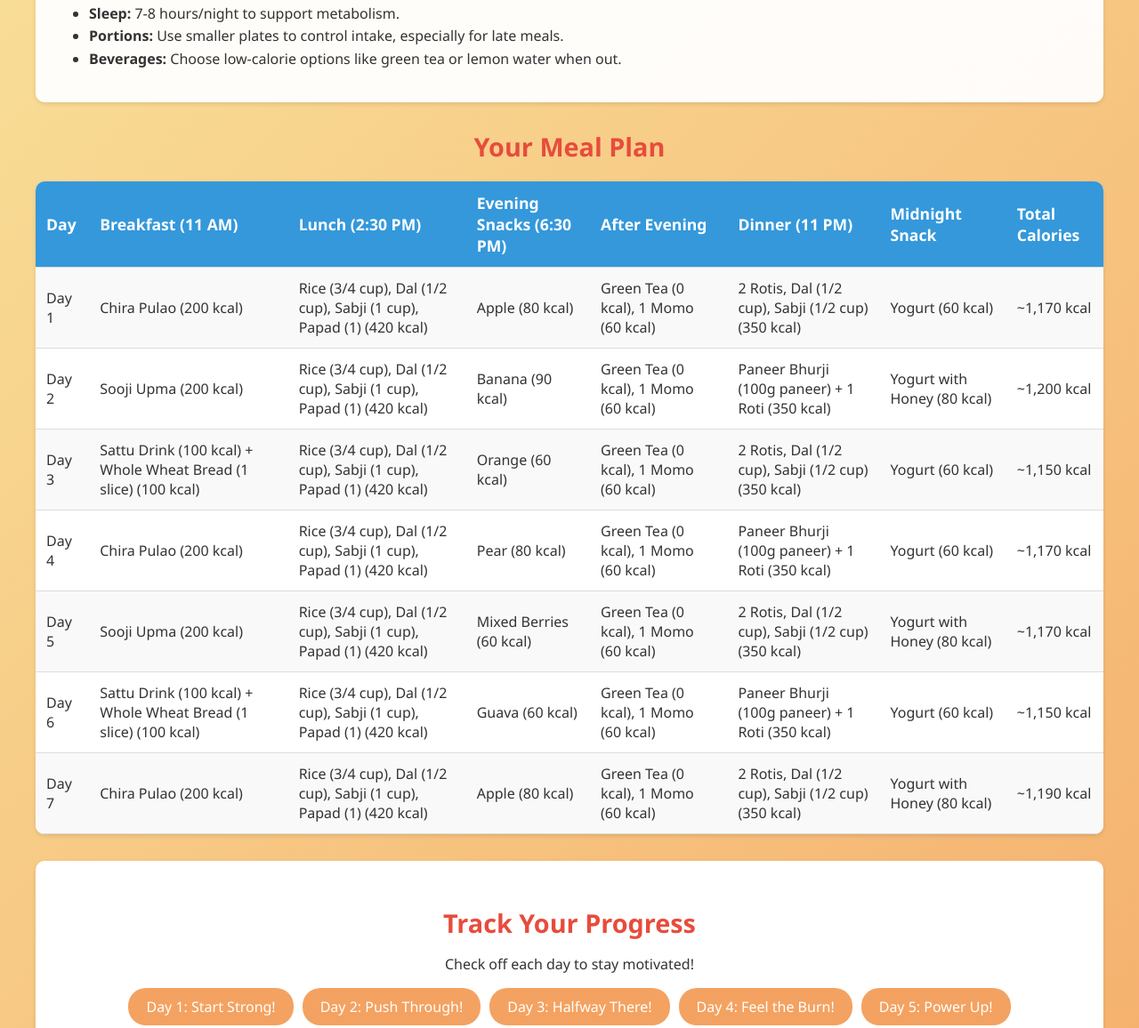
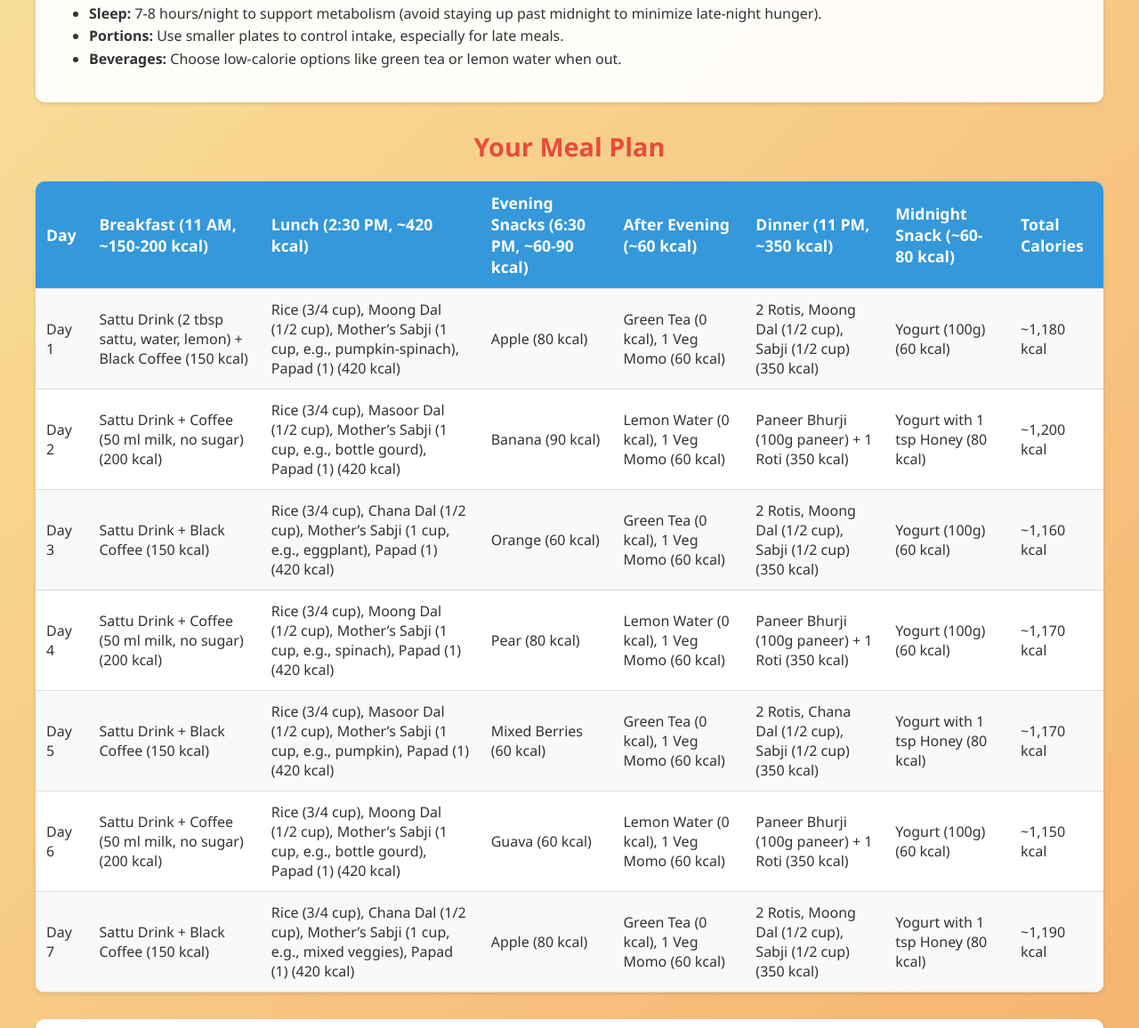
Before and after one commit to neeltheninja/Test-Website, a plain HTML site: page index.html in a window 1280 px wide. Shown: the part 558-1714 px from the top of the page at 89% size. Drawn offline with Linux system fonts and the light colour scheme.

Commit message:
Update index.html

```diff
--- a/index.html
+++ b/index.html
@@ -129,7 +129,7 @@
         </div>
 
         <div class="intro">
-            <p>Designed for a 25-year-old woman, 150 cm, 65 kg (BMI 28.9), this balanced plan targets ~1,200 calories daily to reduce belly fat and bloating in one week. It uses your preferred Bengali foods—chhatu, chira pulao, sooji upma, rice, dal, sabji, papad, fruits, momo, roti, paneer bhurji—while avoiding fish and chicken. Expect ~0.5 kg weight loss and a flatter belly from reduced bloating.</p>
+            <p>Designed for a 25-year-old woman, 150 cm, 65 kg (BMI 28.9), this balanced plan targets ~1,200 calories daily to reduce belly fat and bloating in one week. It incorporates your preferred Bengali foods—sattu drink, coffee, rice, dal, your mother’s sabji, papad, fruits, momo, roti, paneer bhurji—avoiding fish and chicken. Expect ~0.5 kg weight loss and a flatter belly from reduced bloating.</p>
         </div>
 
         <div class="guidelines">
@@ -138,7 +138,7 @@
                 <li><strong>Calories:</strong> ~1,200/day for a safe weight loss deficit.</li>
                 <li><strong>Hydration:</strong> 8-10 glasses water/day to reduce bloating.</li>
                 <li><strong>Exercise:</strong> 30 min brisk walking daily (~150-200 kcal burned).</li>
-                <li><strong>Sleep:</strong> 7-8 hours/night to support metabolism.</li>
+                <li><strong>Sleep:</strong> 7-8 hours/night to support metabolism (avoid staying up past midnight to minimize late-night hunger).</li>
                 <li><strong>Portions:</strong> Use smaller plates to control intake, especially for late meals.</li>
                 <li><strong>Beverages:</strong> Choose low-calorie options like green tea or lemon water when out.</li>
             </ul>
@@ -148,82 +148,82 @@
         <table>
             <tr>
                 <th>Day</th>
-                <th>Breakfast (11 AM)</th>
-                <th>Lunch (2:30 PM)</th>
-                <th>Evening Snacks (6:30 PM)</th>
-                <th>After Evening</th>
-                <th>Dinner (11 PM)</th>
-                <th>Midnight Snack</th>
+                <th>Breakfast (11 AM, ~150-200 kcal)</th>
+                <th>Lunch (2:30 PM, ~420 kcal)</th>
+                <th>Evening Snacks (6:30 PM, ~60-90 kcal)</th>
+                <th>After Evening (~60 kcal)</th>
+                <th>Dinner (11 PM, ~350 kcal)</th>
+                <th>Midnight Snack (~60-80 kcal)</th>
                 <th>Total Calories</th>
             </tr>
             <tr>
                 <td>Day 1</td>
-                <td>Chira Pulao (200 kcal)</td>
-                <td>Rice (3/4 cup), Dal (1/2 cup), Sabji (1 cup), Papad (1) (420 kcal)</td>
+                <td>Sattu Drink (2 tbsp sattu, water, lemon) + Black Coffee (150 kcal)</td>
+                <td>Rice (3/4 cup), Moong Dal (1/2 cup), Mother’s Sabji (1 cup, e.g., pumpkin-spinach), Papad (1) (420 kcal)</td>
                 <td>Apple (80 kcal)</td>
-                <td>Green Tea (0 kcal), 1 Momo (60 kcal)</td>
-                <td>2 Rotis, Dal (1/2 cup), Sabji (1/2 cup) (350 kcal)</td>
-                <td>Yogurt (60 kcal)</td>
-                <td>~1,170 kcal</td>
+                <td>Green Tea (0 kcal), 1 Veg Momo (60 kcal)</td>
+                <td>2 Rotis, Moong Dal (1/2 cup), Sabji (1/2 cup) (350 kcal)</td>
+                <td>Yogurt (100g) (60 kcal)</td>
+                <td>~1,180 kcal</td>
             </tr>
             <tr>
                 <td>Day 2</td>
-                <td>Sooji Upma (200 kcal)</td>
-                <td>Rice (3/4 cup), Dal (1/2 cup), Sabji (1 cup), Papad (1) (420 kcal)</td>
+                <td>Sattu Drink + Coffee (50 ml milk, no sugar) (200 kcal)</td>
+                <td>Rice (3/4 cup), Masoor Dal (1/2 cup), Mother’s Sabji (1 cup, e.g., bottle gourd), Papad (1) (420 kcal)</td>
                 <td>Banana (90 kcal)</td>
-                <td>Green Tea (0 kcal), 1 Momo (60 kcal)</td>
+                <td>Lemon Water (0 kcal), 1 Veg Momo (60 kcal)</td>
                 <td>Paneer Bhurji (100g paneer) + 1 Roti (350 kcal)</td>
-                <td>Yogurt with Honey (80 kcal)</td>
+                <td>Yogurt with 1 tsp Honey (80 kcal)</td>
                 <td>~1,200 kcal</td>
             </tr>
             <tr>
                 <td>Day 3</td>
-                <td>Sattu Drink (100 kcal) + Whole Wheat Bread (1 slice) (100 kcal)</td>
-                <td>Rice (3/4 cup), Dal (1/2 cup), Sabji (1 cup), Papad (1) (420 kcal)</td>
+                <td>Sattu Drink + Black Coffee (150 kcal)</td>
+                <td>Rice (3/4 cup), Chana Dal (1/2 cup), Mother’s Sabji (1 cup, e.g., eggplant), Papad (1) (420 kcal)</td>
                 <td>Orange (60 kcal)</td>
-                <td>Green Tea (0 kcal), 1 Momo (60 kcal)</td>
-                <td>2 Rotis, Dal (1/2 cup), Sabji (1/2 cup) (350 kcal)</td>
-                <td>Yogurt (60 kcal)</td>
-                <td>~1,150 kcal</td>
+                <td>Green Tea (0 kcal), 1 Veg Momo (60 kcal)</td>
+                <td>2 Rotis, Moong Dal (1/2 cup), Sabji (1/2 cup) (350 kcal)</td>
+                <td>Yogurt (100g) (60 kcal)</td>
+                <td>~1,160 kcal</td>
             </tr>
             <tr>
                 <td>Day 4</td>
-                <td>Chira Pulao (200 kcal)</td>
-                <td>Rice (3/4 cup), Dal (1/2 cup), Sabji (1 cup), Papad (1) (420 kcal)</td>
+                <td>Sattu Drink + Coffee (50 ml milk, no sugar) (200 kcal)</td>
+                <td>Rice (3/4 cup), Moong Dal (1/2 cup), Mother’s Sabji (1 cup, e.g., spinach), Papad (1) (420 kcal)</td>
                 <td>Pear (80 kcal)</td>
-                <td>Green Tea (0 kcal), 1 Momo (60 kcal)</td>
+                <td>Lemon Water (0 kcal), 1 Veg Momo (60 kcal)</td>
                 <td>Paneer Bhurji (100g paneer) + 1 Roti (350 kcal)</td>
-                <td>Yogurt (60 kcal)</td>
+                <td>Yogurt (100g) (60 kcal)</td>
                 <td>~1,170 kcal</td>
             </tr>
             <tr>
                 <td>Day 5</td>
-                <td>Sooji Upma (200 kcal)</td>
-                <td>Rice (3/4 cup), Dal (1/2 cup), Sabji (1 cup), Papad (1) (420 kcal)</td>
+                <td>Sattu Drink + Black Coffee (150 kcal)</td>
+                <td>Rice (3/4 cup), Masoor Dal (1/2 cup), Mother’s Sabji (1 cup, e.g., pumpkin), Papad (1) (420 kcal)</td>
                 <td>Mixed Berries (60 kcal)</td>
-                <td>Green Tea (0 kcal), 1 Momo (60 kcal)</td>
-                <td>2 Rotis, Dal (1/2 cup), Sabji (1/2 cup) (350 kcal)</td>
-                <td>Yogurt with Honey (80 kcal)</td>
+                <td>Green Tea (0 kcal), 1 Veg Momo (60 kcal)</td>
+                <td>2 Rotis, Chana Dal (1/2 cup), Sabji (1/2 cup) (350 kcal)</td>
+                <td>Yogurt with 1 tsp Honey (80 kcal)</td>
                 <td>~1,170 kcal</td>
             </tr>
             <tr>
                 <td>Day 6</td>
-                <td>Sattu Drink (100 kcal) + Whole Wheat Bread (1 slice) (100 kcal)</td>
-                <td>Rice (3/4 cup), Dal (1/2 cup), Sabji (1 cup), Papad (1) (420 kcal)</td>
+                <td>Sattu Drink + Coffee (50 ml milk, no sugar) (200 kcal)</td>
+                <td>Rice (3/4 cup), Moong Dal (1/2 cup), Mother’s Sabji (1 cup, e.g., bottle gourd), Papad (1) (420 kcal)</td>
                 <td>Guava (60 kcal)</td>
-                <td>Green Tea (0 kcal), 1 Momo (60 kcal)</td>
+                <td>Lemon Water (0 kcal), 1 Veg Momo (60 kcal)</td>
                 <td>Paneer Bhurji (100g paneer) + 1 Roti (350 kcal)</td>
-                <td>Yogurt (60 kcal)</td>
+                <td>Yogurt (100g) (60 kcal)</td>
                 <td>~1,150 kcal</td>
             </tr>
             <tr>
                 <td>Day 7</td>
-                <td>Chira Pulao (200 kcal)</td>
-                <td>Rice (3/4 cup), Dal (1/2 cup), Sabji (1 cup), Papad (1) (420 kcal)</td>
+                <td>Sattu Drink + Black Coffee (150 kcal)</td>
+                <td>Rice (3/4 cup), Chana Dal (1/2 cup), Mother’s Sabji (1 cup, e.g., mixed veggies), Papad (1) (420 kcal)</td>
                 <td>Apple (80 kcal)</td>
-                <td>Green Tea (0 kcal), 1 Momo (60 kcal)</td>
-                <td>2 Rotis, Dal (1/2 cup), Sabji (1/2 cup) (350 kcal)</td>
-                <td>Yogurt with Honey (80 kcal)</td>
+                <td>Green Tea (0 kcal), 1 Veg Momo (60 kcal)</td>
+                <td>2 Rotis, Moong Dal (1/2 cup), Sabji (1/2 cup) (350 kcal)</td>
+                <td>Yogurt with 1 tsp Honey (80 kcal)</td>
                 <td>~1,190 kcal</td>
             </tr>
         </table>
@@ -245,16 +245,16 @@
         <div class="recipes">
             <h2>Sample Recipes</h2>
             <div class="recipe-item">
-                <h4>Chira Pulao</h4>
-                <p>100g flattened rice, 50g veggies (peas, carrots), 1 tsp mustard oil, turmeric, cumin. Rinse rice, sauté spices and veggies, add rice, cook until soft. ~200 kcal.</p>
+                <h4>Sattu Drink</h4>
+                <p>2 tbsp sattu powder, 1 glass water, pinch of salt, 1 tsp lemon juice. Mix sattu with water, add salt and lemon, stir well. ~100 kcal.</p>
             </div>
             <div class="recipe-item">
-                <h4>Sooji Upma</h4>
-                <p>50g semolina, 50g veggies (peas, carrots), 1 tsp mustard oil, mustard seeds, curry leaves. Roast semolina, sauté spices and veggies, add water, cook until soft. ~200 kcal.</p>
+                <h4>Moong Dal</h4>
+                <p>50g moong dal, 1 tsp mustard oil, turmeric, cumin, 1 tomato. Cook dal with spices and tomato until soft. ~150 kcal.</p>
             </div>
             <div class="recipe-item">
-                <h4>Sattu Drink</h4>
-                <p>2 tbsp sattu powder, 1 glass water, pinch of salt, lemon juice. Mix sattu with water, add salt and lemon, stir well. ~100 kcal.</p>
+                <h4>Mother’s Sabji (Example: Pumpkin-Spinach)</h4>
+                <p>100g mixed veggies (pumpkin, spinach), 1 tsp mustard oil, turmeric, cumin. Sauté spices, add veggies, cook with minimal water. ~100 kcal.</p>
             </div>
             <div class="recipe-item">
                 <h4>Paneer Bhurji</h4>
@@ -264,7 +264,7 @@
 
         <div class="notes">
             <h2>Notes & Expected Results</h2>
-            <p>Expect ~0.5 kg weight loss (mostly water, some fat) and a slimmer waist (~2-3 cm) from reduced bloating. Monitor energy levels and adjust portions if needed. Transition to a maintenance diet (~1,500-1,700 kcal/day) post-plan to avoid regain. Consult a doctor before starting.</p>
+            <p>Expect ~0.5 kg weight loss (mostly water, some fat) and a ~2-3 cm slimmer waist from reduced bloating. Monitor energy levels, especially with late meals. Transition to a maintenance diet (~ Draw a diagram to show the meal plan for each day in a visually appealing way.1,500-1,700 kcal/day) post-plan to avoid regain. Consult a doctor before starting.</p>
         </div>
     </div>
 </body>
```
